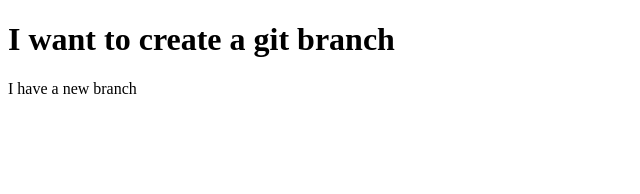
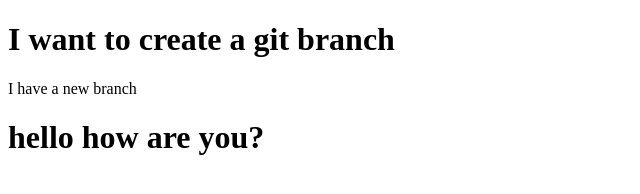
Before and after one commit to nurulamin130/check-branching, a plain HTML site: page index.html in a window 1280 px wide. Shown: the whole page, without its empty margins (0-640 px from the left). Drawn offline with Linux system fonts and the light colour scheme.

Commit message:
added how are you

```diff
--- a/index.html
+++ b/index.html
@@ -8,6 +8,7 @@
 <body>
     <h1>I want to create a git branch</h1>
     <p>I have a new branch</p>
+    <h1> hello how are you?</h1>
 
 </body>
 </html>
```
